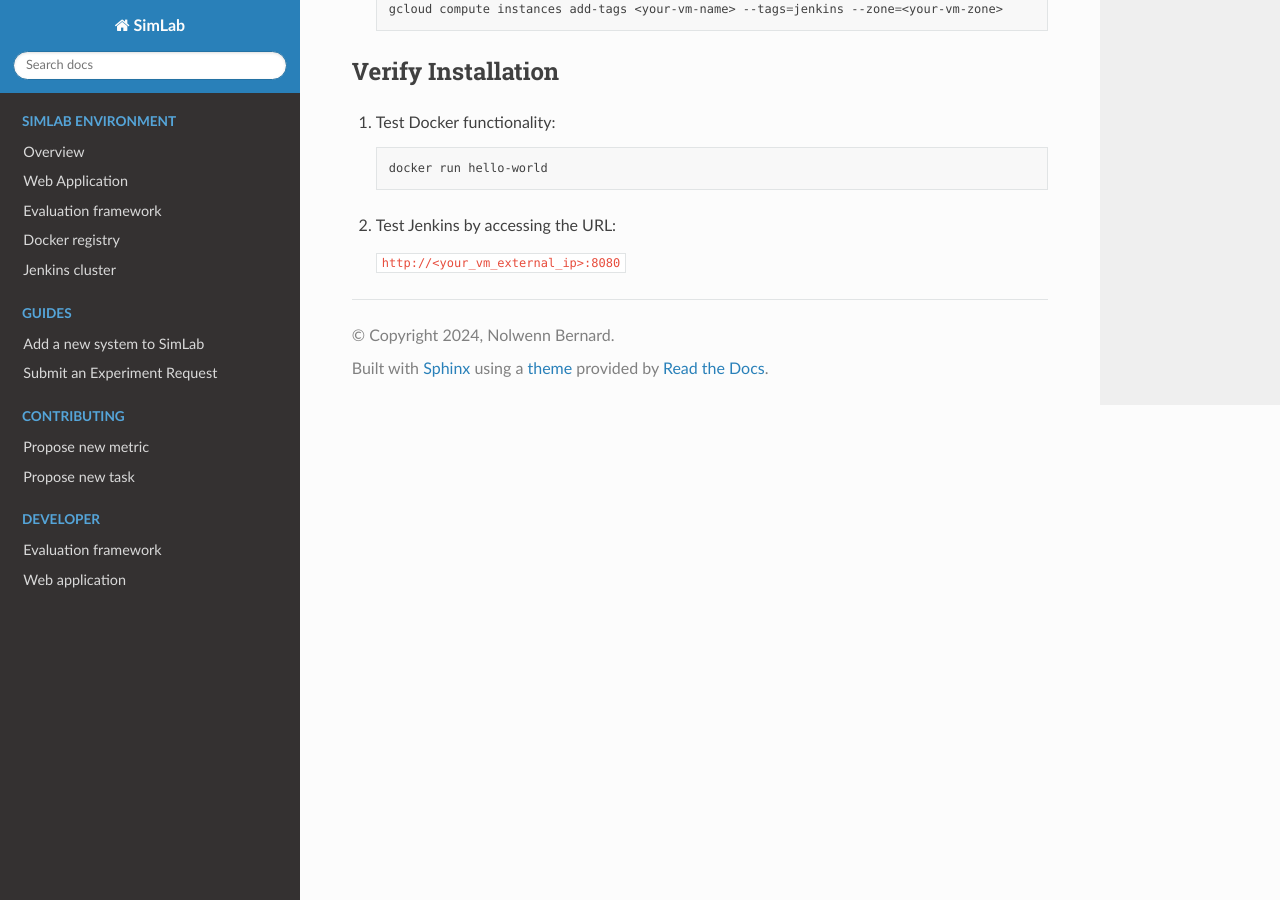
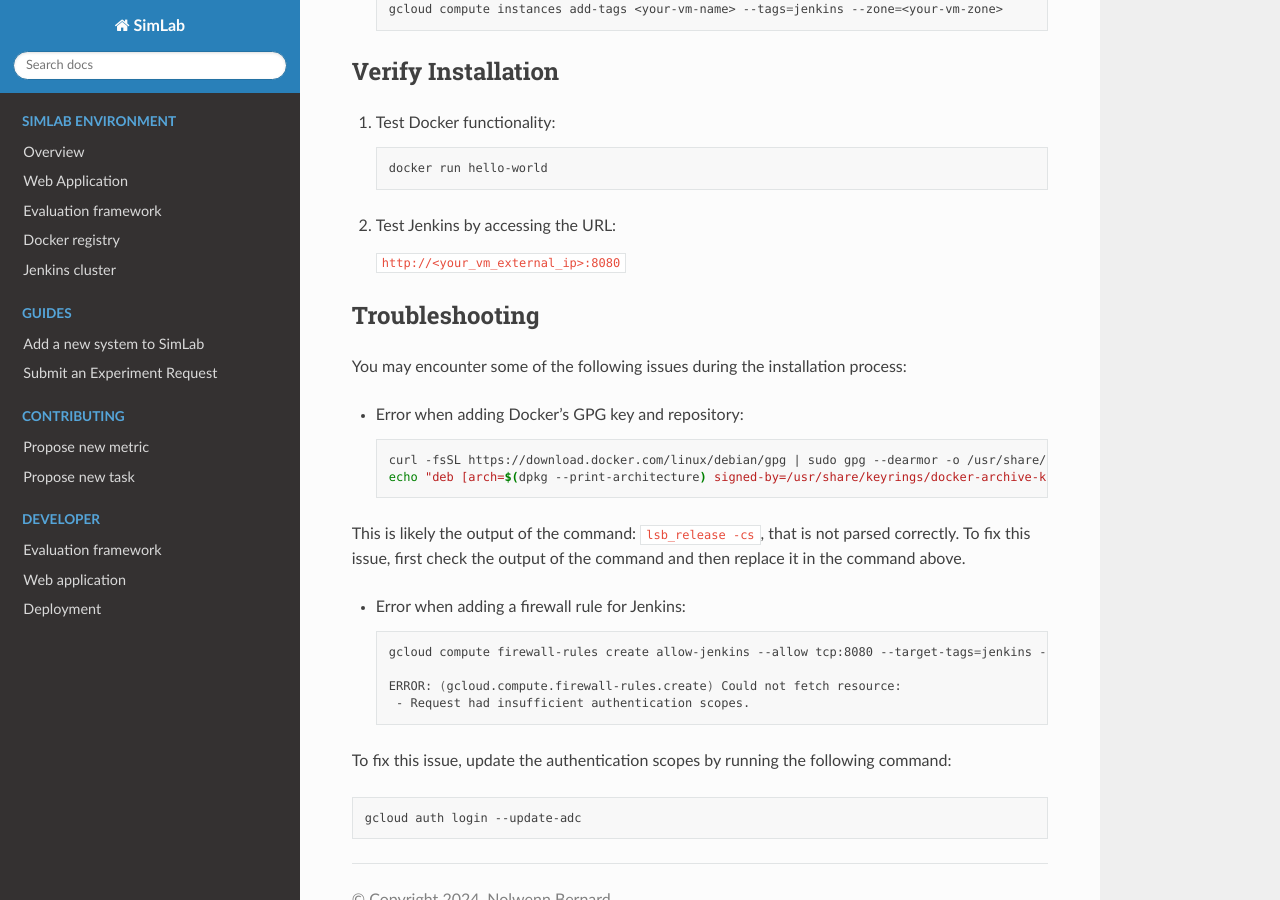
Before and after one commit to iai-group/simlab, a Sphinx documentation site: the page built from docs/source/deployment/jenkins_docker_setup.rst, in a window 1280 px wide and 900 px high, scrolled down 2325 px. Built offline with Sphinx 7.4.7 and the Read the Docs theme 3.1.0, drawn with Linux system fonts in a browser that asks for light colours; pages that are not in the unit, such as notebooks, are missing from menus.

Commit message:
Update deployment doc

```diff
--- a/docs/source/guides/jenkins_docker_setup.rst
+++ b/docs/source/deployment/jenkins_docker_setup.rst
@@ -1,4 +1,3 @@
-===============================
 Jenkins and Docker Installation
 ===============================
 
@@ -33,7 +32,7 @@ Install Docker
 
        sudo apt install -y apt-transport-https ca-certificates curl software-properties-common
 
-2. Add Docker’s GPG key and repository:
+2. Add Docker's GPG key and repository:
 
    .. code-block:: bash
 
@@ -142,3 +141,32 @@ Verify Installation
 2. Test Jenkins by accessing the URL:
 
    ``http://<your_vm_external_ip>:8080``
+
+Troubleshooting
+---------------
+
+You may encounter some of the following issues during the installation process:
+
+- Error when adding Docker's GPG key and repository:
+
+  .. code-block:: bash
+
+      curl -fsSL https://download.docker.com/linux/debian/gpg | sudo gpg --dearmor -o /usr/share/keyrings/docker-archive-keyring.gpg
+      echo "deb [arch=$(dpkg --print-architecture) signed-by=/usr/share/keyrings/docker-archive-keyring.gpg] https://download.docker.com/linux/debian $(lsb_release -cs) stable" | sudo tee /etc/apt/sources.list.d/docker.list > /dev/null
+
+This is likely the output of the command: ``lsb_release -cs``, that is not parsed correctly. To fix this issue, first check the output of the command and then replace it in the command above.
+
+- Error when adding a firewall rule for Jenkins:
+
+  .. code-block:: bash
+
+      gcloud compute firewall-rules create allow-jenkins --allow tcp:8080 --target-tags=jenkins --description="Allow Jenkins traffic"
+
+      ERROR: (gcloud.compute.firewall-rules.create) Could not fetch resource:
+       - Request had insufficient authentication scopes.
+
+To fix this issue, update the authentication scopes by running the following command:
+
+.. code-block:: bash
+
+    gcloud auth login --update-adc
```
Also changed, not shown: docs/source/deployment/index.rst (added, +36 -0 lines), docs/source/deployment/jenkins_customization.rst (renamed from docs/source/guides/jenkins_customization.rst, +11 -8 lines).
